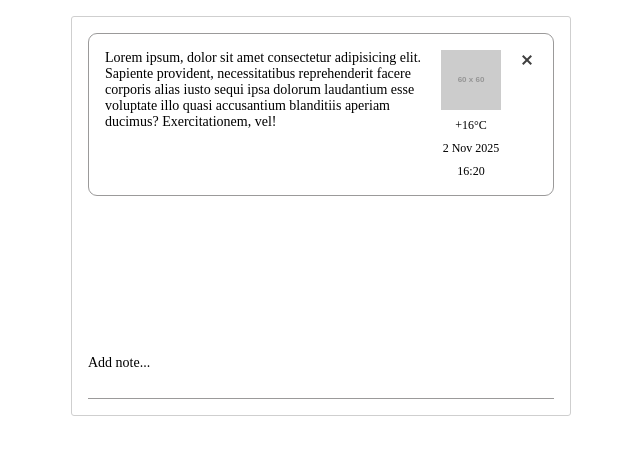
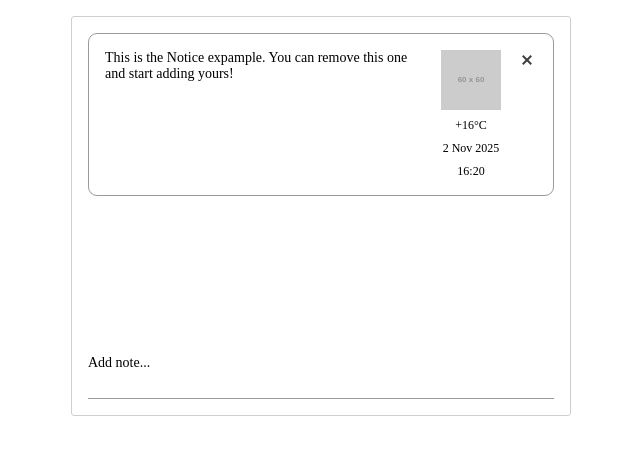
Before and after one commit to kondzerau-ivan/aw-test, a React (Vite) app: page / in a window 1280 px wide. Shown: the top 454 px of the page, without its empty margins (319-959 px from the left). Built offline with nearby package versions, Linux system fonts and the light colour scheme.

Commit message:
Rename components, new features: addNote, removeNote

```diff
--- a/src/App.jsx
+++ b/src/App.jsx
@@ -1,11 +1,40 @@
-import NoticeList from "./components/NoticeList";
+import { useState } from "react";
+import NotesList from "./components/NotesList";
 import InputField from "./components/InputField";
 
 function App() {
+
+  const [notes, setNotes] = useState([{
+    id: 0,
+    text: 'This is the Notice expample. You can remove this one and start adding yours!',
+    infoImgSrc: 'https://placehold.co/60',
+    infoTemperature: '+16°C',
+    infoDate: '2 Nov 2025',
+    infoTime: '16:20'
+  }]);
+
+  const addNote = note => {
+    setNotes([
+      ...notes,
+      {
+        id: notes.length ? notes[notes.length - 1]['id'] + 1 : 0,
+        text: note,
+        infoImgSrc: 'https://placehold.co/60',
+        infoTemperature: '+16°C',
+        infoDate: '2 Nov 2025',
+        infoTime: '16:20'
+      }
+    ])
+  }
+
+  const removeNote = id => {
+    setNotes(notes.filter(note => note.id !== id))
+  }
+
   return (
     <div className="notice">
-      <NoticeList />
-      <InputField />
+      <NotesList notes={notes} removeNote={removeNote} />
+      <InputField addNote={addNote}/>
     </div>
   )
 }
--- a/src/components/InputField.jsx
+++ b/src/components/InputField.jsx
@@ -1,6 +1,27 @@
-export default function InputField() {
+import { useState } from "react";
+
+export default function InputField(props) {
+  const {addNote = Function.prototype} = props;
+
+  const [value, setValue] = useState('');
+
+  const handleInputChange = (e) => {
+    setValue(e.target.value);
+  }
+
+  const handleEnterKeyDown = (e) => {
+    if(e.code === 'Enter') {
+      if (value.length <= 300) {
+        addNote(value)
+        setValue('');
+      } else {
+        alert("Note text should be less 300 symbols!");
+      }
+    }
+  }
+
   return <div className="input-field field">
     <label className="field__label" htmlFor="notice">Add note...</label>
-    <input className="field__input" id="notice" type="text" />
+    <input className="field__input" id="notice" type="text" onChange={handleInputChange} value={value} onKeyDown={handleEnterKeyDown} />
   </div>
 }
--- /dev/null
+++ b/src/components/NotesItem.jsx
@@ -0,0 +1,21 @@
+export default function NoticeItem({note, removeNote} = props) {
+  const {id, text, infoImgSrc, infoTemperature, infoDate, infoTime} = note;
+
+
+  return (
+    <li className="notice__item item">
+      <p className="item__text">
+        {text}
+      </p>
+      <div className="item__info info">
+        <img src={infoImgSrc} alt="Wether icon." />
+        <p className="info__temperature">{infoTemperature}</p>
+        <p className="info__date">{infoDate}</p>
+        <p className="info__time">{infoTime}</p>
+      </div>
+      <button className="notice__close close" onClick={() => removeNote(id)} >
+        <span className="visually-hidden">close</span>
+      </button>
+    </li>
+  );
+}
--- /dev/null
+++ b/src/components/NotesList.jsx
@@ -0,0 +1,13 @@
+import NotesItem from "./NotesItem";
+
+export default function NoticeList({notes, removeNote} = props) {
+  return(
+    <ul className="notice__list list">
+      {
+        notes.length ?
+        notes.map(note => <NotesItem key={note.id} note={note} removeNote={removeNote} />) :
+        <li style={{textAlign: 'center'}}>Ooops... looks like nothing here!<br/>Add new Note!</li>
+      }
+    </ul>
+  );
+}
--- a/src/components/NoticeItem.jsx
+++ /dev/null
@@ -1,21 +0,0 @@
-export default function NoticeItem() {
-  return (
-    <li className="notice__item item">
-      <p className="item__text">
-        Lorem ipsum, dolor sit amet consectetur adipisicing elit. Sapiente
-        provident, necessitatibus reprehenderit facere corporis alias iusto
-        sequi ipsa dolorum laudantium esse voluptate illo quasi accusantium
-        blanditiis aperiam ducimus? Exercitationem, vel!
-      </p>
-      <div className="item__info info">
-        <img src="https://placehold.co/60" alt="Wether icon." />
-        <p className="info__temperature">+16°C</p>
-        <p className="info__date">2 Nov 2025</p>
-        <p className="info__time">16:20</p>
-      </div>
-      <button className="notice__close close">
-        <span className="visually-hidden">close</span>
-      </button>
-    </li>
-  );
-}
--- a/src/components/NoticeList.jsx
+++ /dev/null
@@ -1,9 +0,0 @@
-import NoticeItem from "./NoticeItem";
-
-export default function NoticeList() {
-  return(
-    <ul className="notice__list list">
-      <NoticeItem />
-    </ul>
-  );
-}
```
